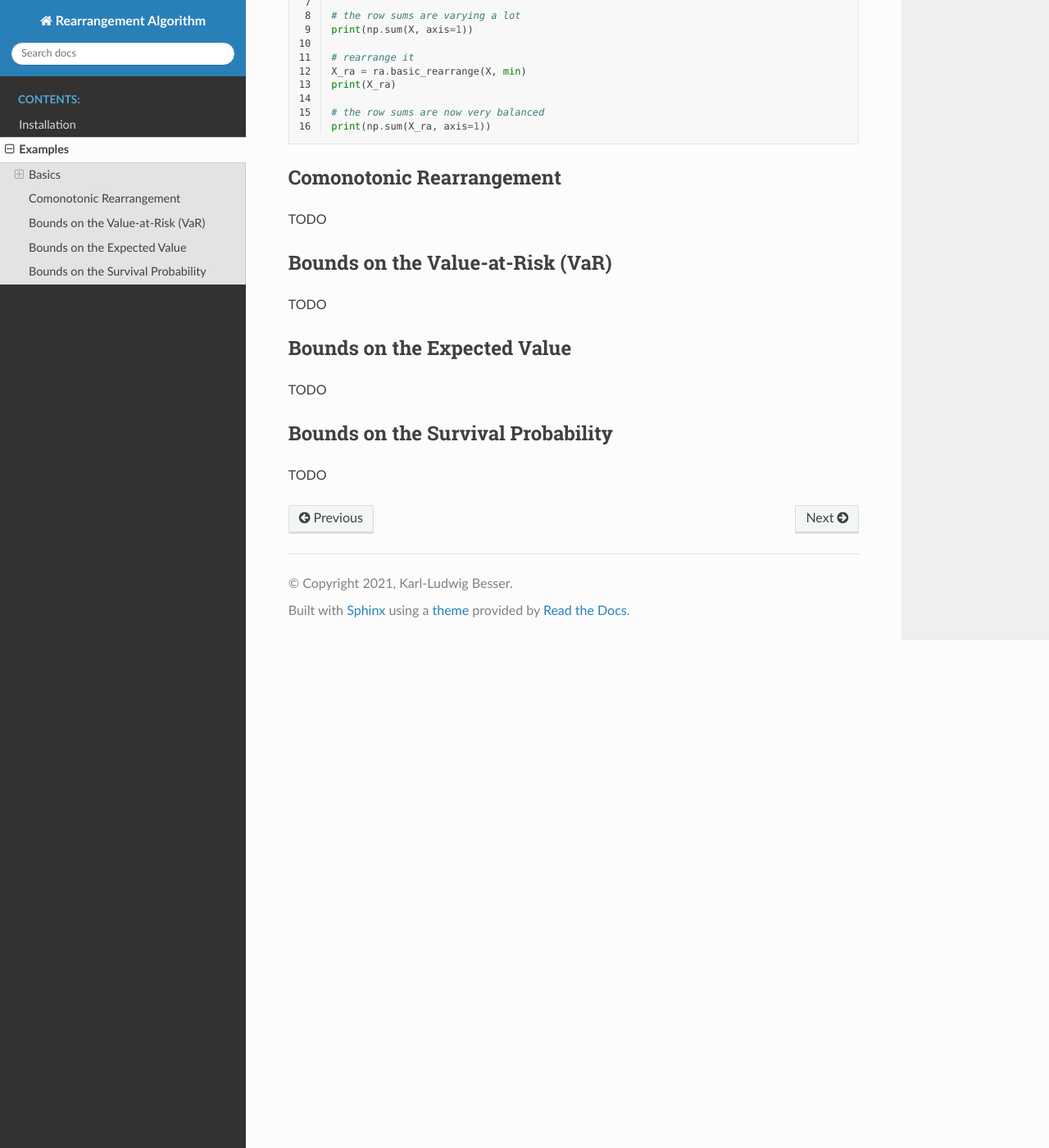
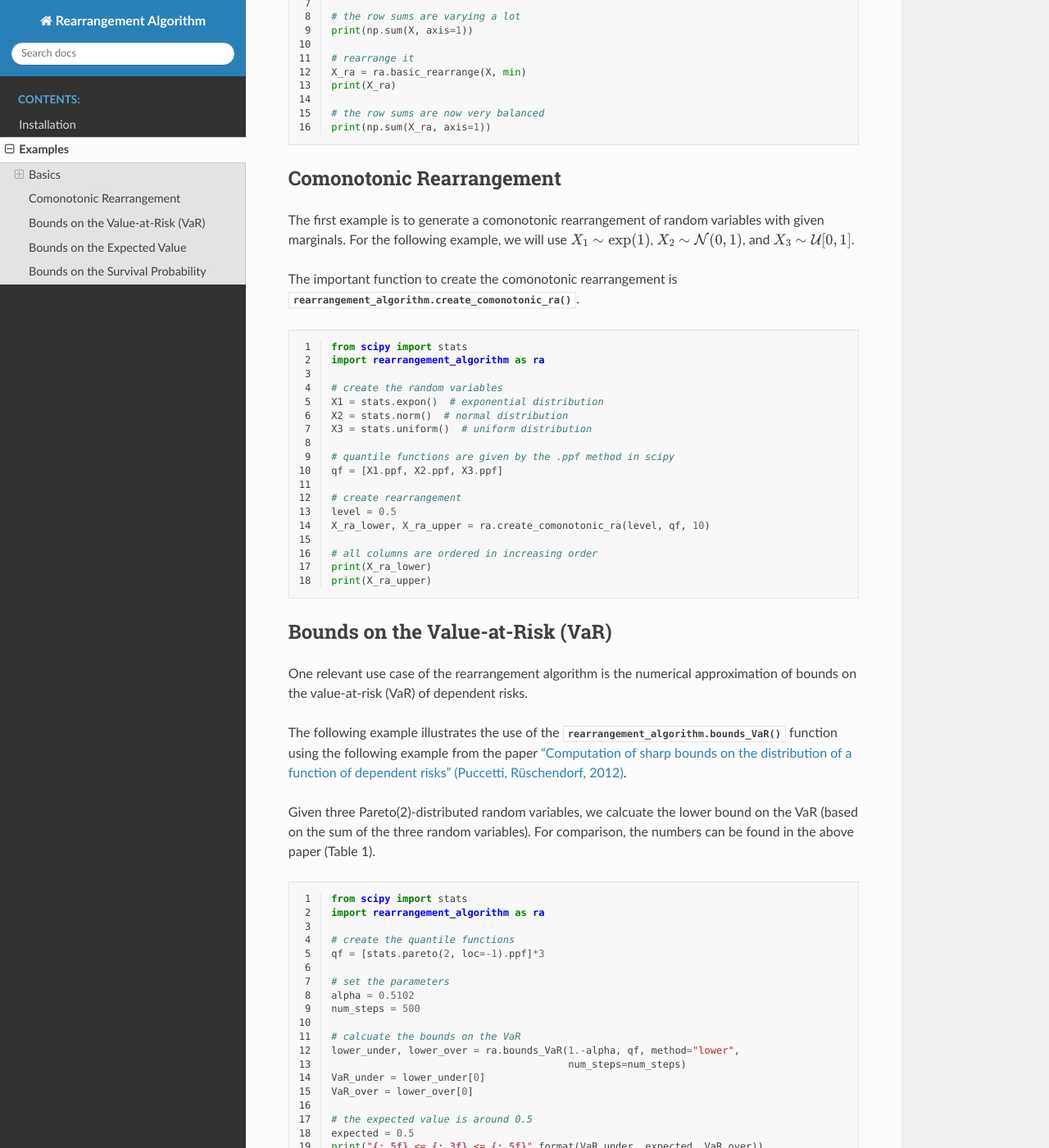
Before and after one commit to klb2/rearrangement-algorithm, a Sphinx documentation site: the page built from doc/source/examples.rst, in a window 1280 px wide and 1400 px high, scrolled down 626 px. Shown: the whole window at 82% size. Built offline with Sphinx 7.4.7 and the Read the Docs theme 2.0.0, drawn with Linux system fonts in a browser that asks for light colours; some of the changed text lies outside the part shown.

Commit message:
Add documentation on VaR and comonotonic functions

```diff
--- a/doc/source/examples.rst
+++ b/doc/source/examples.rst
@@ -12,7 +12,7 @@ Besides the actual ``rearrangement_algorithm`` package, we will use the
 `scipy.stats <https://docs.scipy.org/doc/scipy/reference/stats.html>`_ module
 to specify the marginal distributions.
 
-The `.ppf` method of a distribution implements the quantile function, which we
+The ``.ppf`` method of a distribution implements the quantile function, which we
 will heavily use in the following examples.
 
 Basic Rearrange
@@ -41,12 +41,74 @@ Basic Rearrange
 
 Comonotonic Rearrangement
 -------------------------
-TODO
+The first example is to generate a comonotonic rearrangement of random
+variables with given marginals.
+For the following example, we will use :math:`X_1\sim\exp(1)`,
+:math:`X_2\sim\mathcal{N}(0, 1)`, and :math:`X_3\sim\mathcal{U}[0, 1]`.
+
+The important function to create the comonotonic rearrangement is
+:py:meth:`rearrangement_algorithm.create_comonotonic_ra`.
+
+.. code-block:: python
+    :linenos:
+
+    from scipy import stats
+    import rearrangement_algorithm as ra
+
+    # create the random variables
+    X1 = stats.expon()  # exponential distribution
+    X2 = stats.norm()  # normal distribution
+    X3 = stats.uniform()  # uniform distribution
+
+    # quantile functions are given by the .ppf method in scipy
+    qf = [X1.ppf, X2.ppf, X3.ppf]
+
+    # create rearrangement
+    level = 0.5
+    X_ra_lower, X_ra_upper = ra.create_comonotonic_ra(level, qf, 10)
+
+    # all columns are ordered in increasing order
+    print(X_ra_lower)
+    print(X_ra_upper)
 
 
 Bounds on the Value-at-Risk (VaR)
 ---------------------------------
-TODO
+One relevant use case of the rearrangement algorithm is the numerical
+approximation of bounds on the value-at-risk (VaR) of dependent risks.
+
+The following example illustrates the use of the
+:py:meth:`rearrangement_algorithm.bounds_VaR` function using the following
+example from the paper `"Computation of sharp bounds on the distribution of a
+function of dependent risks" (Puccetti, Rüschendorf, 2012)
+<https://doi.org/10.1016/j.cam.2011.10.015>`_.
+
+Given three Pareto(2)-distributed random variables, we calcuate the lower bound
+on the VaR (based on the sum of the three random variables).
+For comparison, the numbers can be found in the above paper (Table 1).
+
+.. code-block:: python
+    :linenos:
+
+    from scipy import stats
+    import rearrangement_algorithm as ra
+
+    # create the quantile functions
+    qf = [stats.pareto(2, loc=-1).ppf]*3
+
+    # set the parameters
+    alpha = 0.5102
+    num_steps = 500
+
+    # calcuate the bounds on the VaR
+    lower_under, lower_over = ra.bounds_VaR(1.-alpha, qf, method="lower",
+                                            num_steps=num_steps)
+    VaR_under = lower_under[0]
+    VaR_over = lower_over[0]
+
+    # the expected value is around 0.5
+    expected = 0.5
+    print("{:.5f} <= {:.3f} <= {:.5f}".format(VaR_under, expected, VaR_over))
 
 
 Bounds on the Expected Value
```
